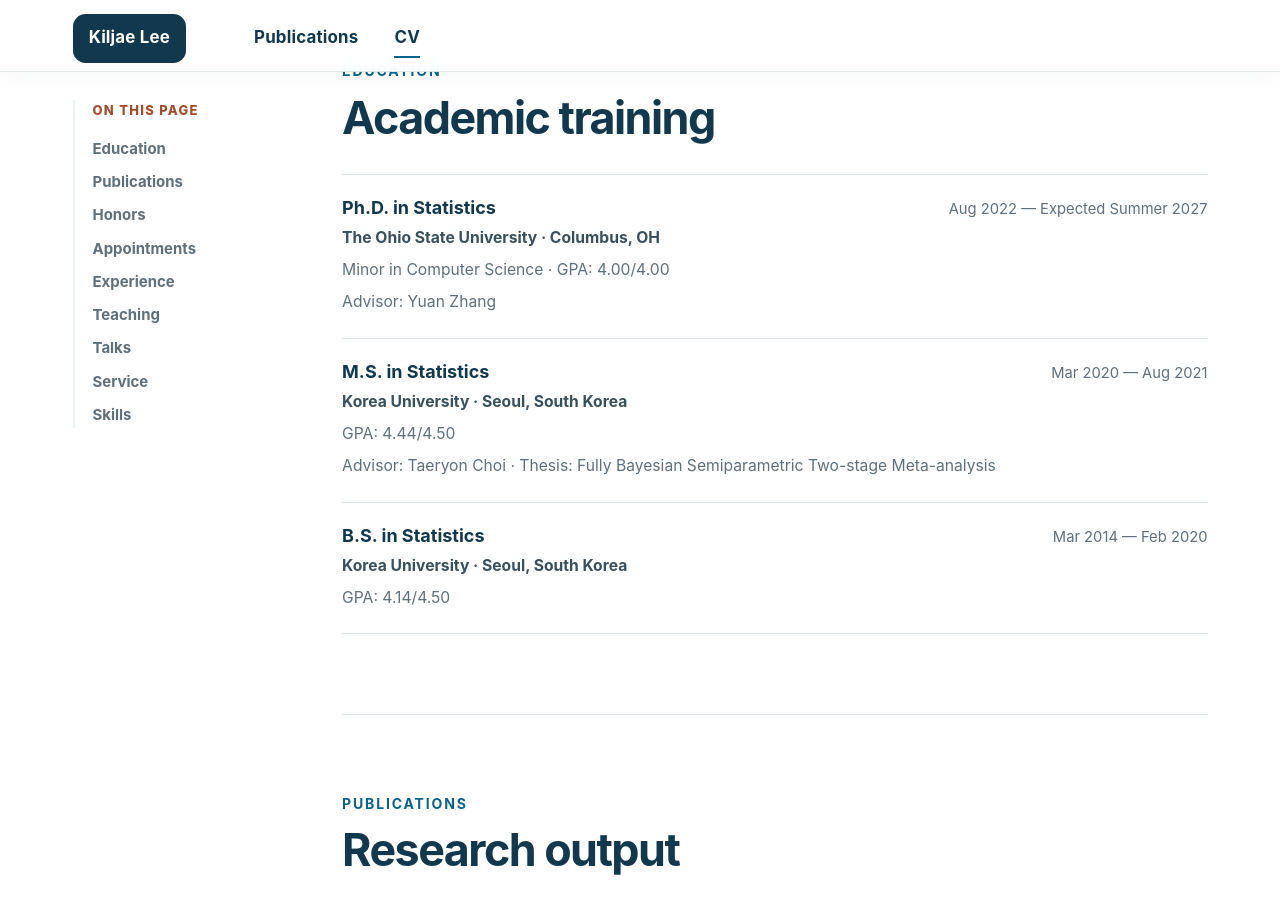
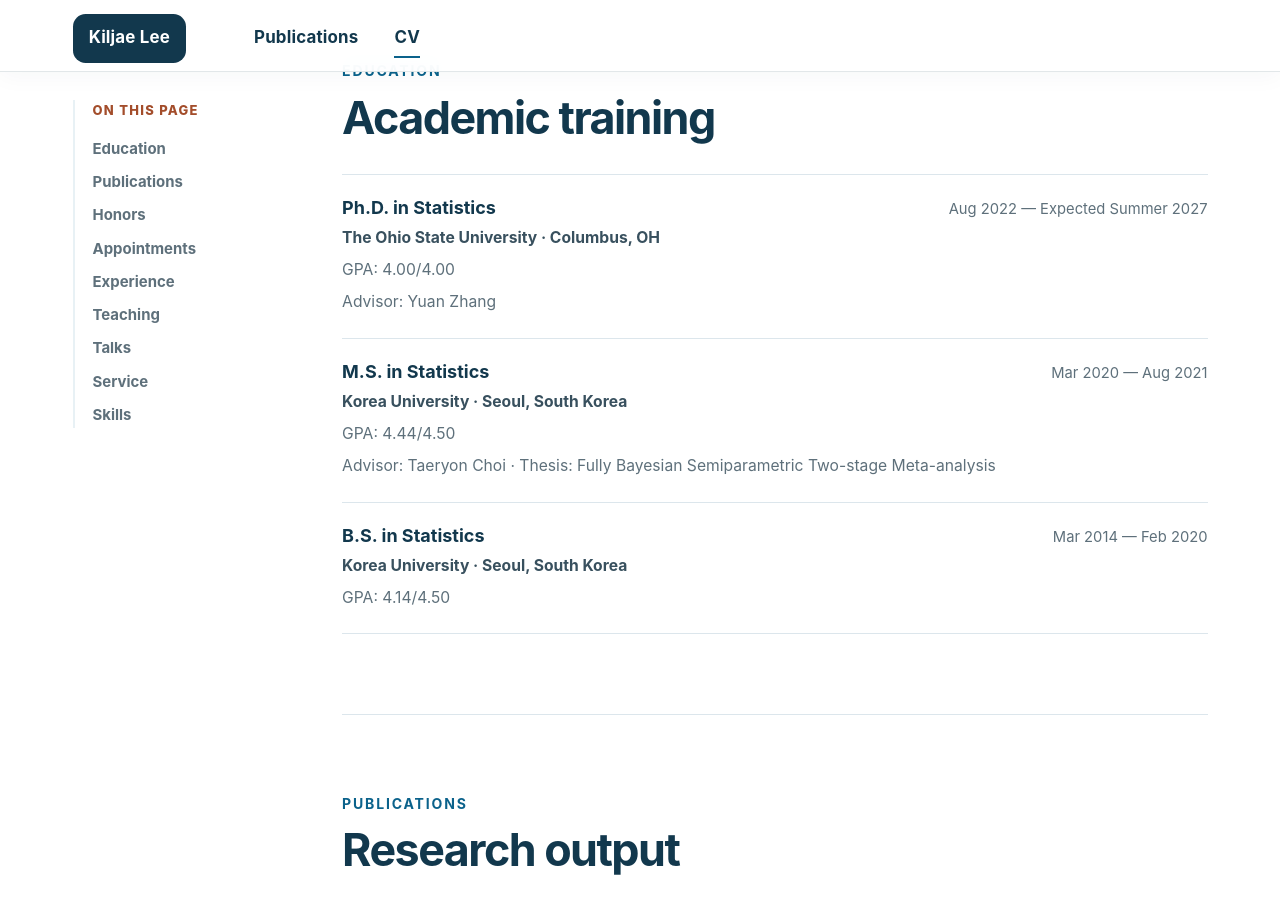
Before and after one commit to KiljaeL/KiljaeL.github.io, a Jekyll site: the page built from _pages/cv.md, in a window 1280 px wide and 900 px high, scrolled down 496 px. Built offline with Jekyll 4.4.1, drawn with Linux system fonts in a browser that asks for light colours.

Commit message:
Remove computer science minor references

```diff
--- a/_data/profile.yml
+++ b/_data/profile.yml
@@ -20,7 +20,7 @@ education:
     school: "The Ohio State University"
     location: "Columbus, OH"
     dates: "Aug 2022 — Expected Summer 2027"
-    details: "Minor in Computer Science · GPA: 4.00/4.00"
+    details: "GPA: 4.00/4.00"
     note: "Advisor: Yuan Zhang"
   - degree: "M.S. in Statistics"
     school: "Korea University"
```
Also changed, not shown: 7 other files.
